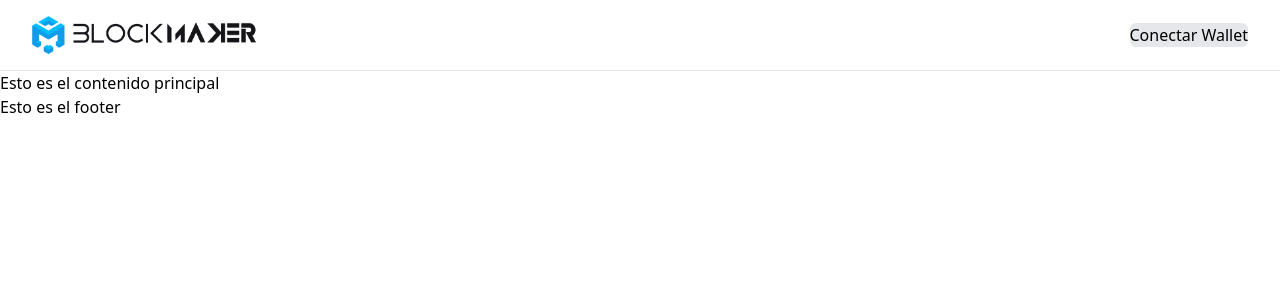
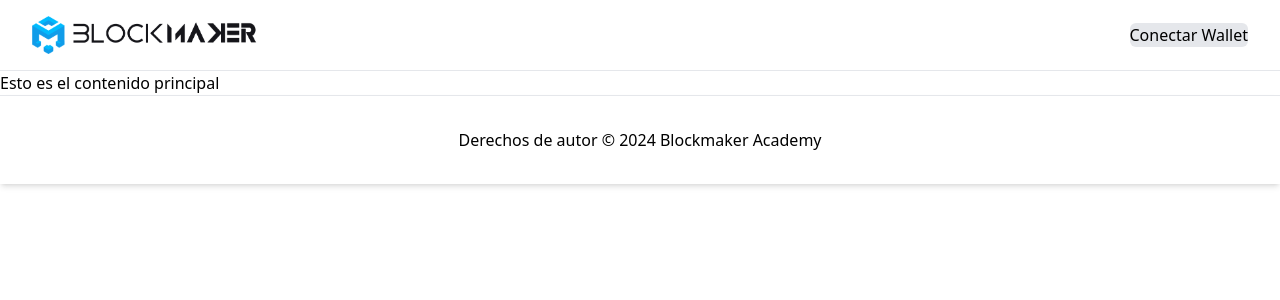
Before and after one commit to blockmaker-academy/m10-practica-dapp-react, a React (Vite) app: page / in a window 1280 px wide. Shown: the top 300 px of the page. Built offline with nearby package versions, Linux system fonts and the light colour scheme.

Commit message:
Actualizar componente Footer

```diff
--- a/src/components/Footer.jsx
+++ b/src/components/Footer.jsx
@@ -1,3 +1,7 @@
 export default function Footer() {
-  return <footer>Esto es el footer</footer>
+  return (
+    <footer className="text-xs py-4 px-3 sm:p-8 sm:text-base bg-white border-t shadow-md flex justify-center">
+      <p>Derechos de autor &copy; {new Date().getFullYear()} Blockmaker Academy </p>
+    </footer>
+  )
 }
```
